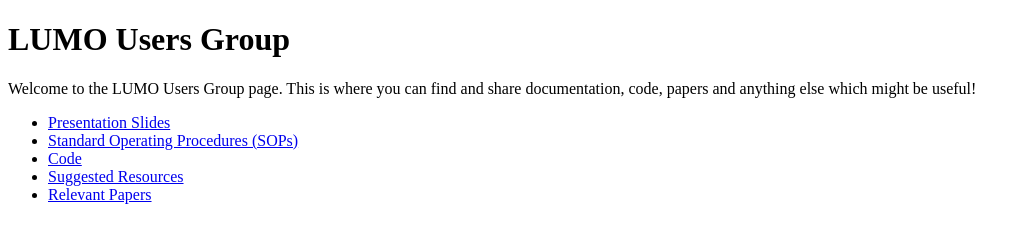
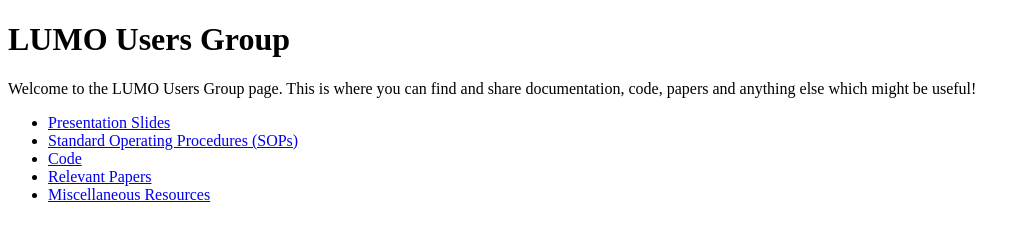
Before and after one commit to lumousersgroup/resources, a plain HTML site: page index.html in a window 1280 px wide. Shown: the whole page, without its empty margins (0-1030 px from the left). Drawn offline with Linux system fonts and the light colour scheme.

Commit message:
Update index.html
change order of directories

```diff
--- a/index.html
+++ b/index.html
@@ -13,8 +13,8 @@
             <li><a href="slides/">Presentation Slides</a></li>
             <li><a href="sops/">Standard Operating Procedures (SOPs)</a></li>
             <li><a href="papers/">Code</a></li>
-            <li><a href="resources/">Suggested Resources</a></li>
             <li><a href="papers/">Relevant Papers</a></li>
+            <li><a href="resources/">Miscellaneous Resources</a></li>
         </ul>
     </nav>
 </body>
```
